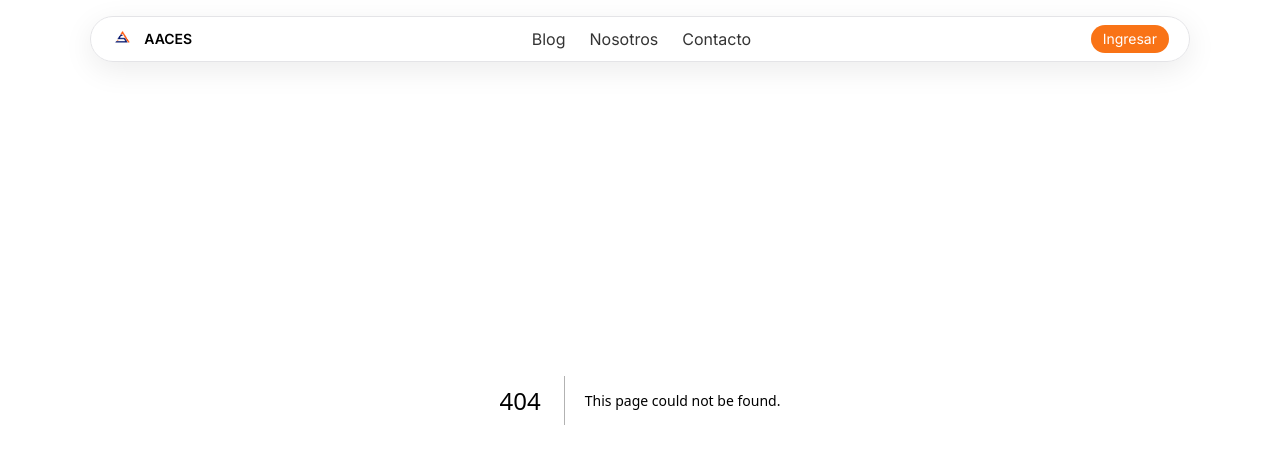
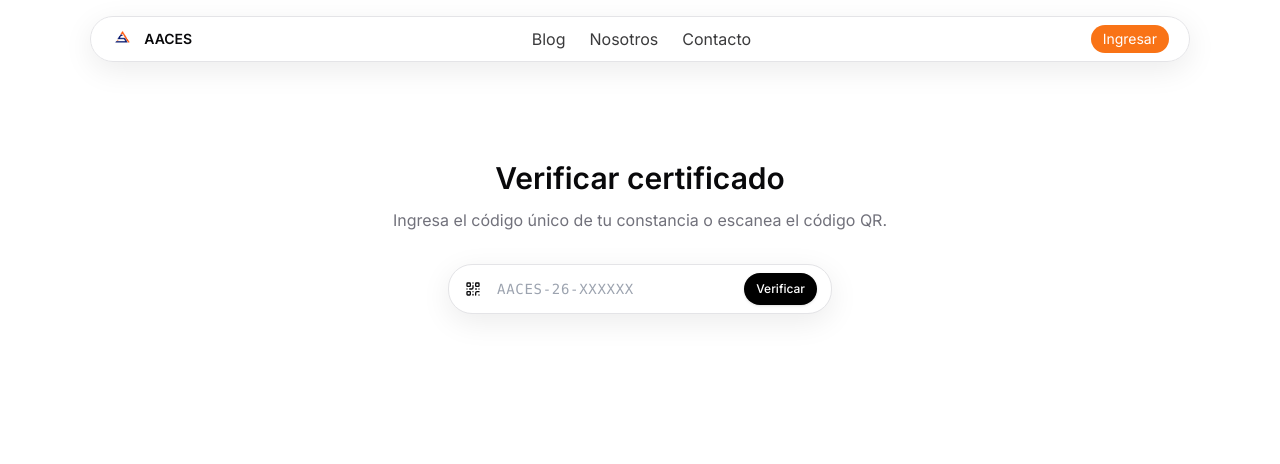
Before and after one commit to steveluis26/AACES2, a Next.js app in the folder frontend/: page /verificar in a window 1280 px wide. Before the commit this address had no page. Shown: the top 464 px of the page. Built offline with nearby package versions, Linux system fonts and the light colour scheme.

Commit message:
feat: add /verificar page with validation form and result display

```diff
--- /dev/null
+++ b/frontend/app/verificar/page.tsx
@@ -0,0 +1,166 @@
+"use client"
+import { useState, useCallback } from "react"
+import { QrCode, SendHorizonal, Shield, CheckCircle, Loader2 } from "lucide-react"
+import { Button } from "@/components/ui/button"
+import { toast } from "sonner"
+import Image from "next/image"
+
+export const dynamic = "force-dynamic"
+
+interface ValidationResult {
+  valido: boolean
+  mensaje: string
+  datos_certificado?: {
+    nombre_participante: string
+    nombre_curso: string
+    codigo_curso: string
+    fecha_inicio: string
+    fecha_fin: string
+    duracion_horas: number
+    calificacion?: number
+    fecha_emision?: string
+    fecha_expiracion?: string
+    id_certificado?: string
+    constancias?: string[]
+    capacitador?: string
+    estado?: string
+  }
+  intentos_restantes?: number
+}
+
+export default function VerificarPage() {
+  const [code, setCode] = useState("")
+  const [loading, setLoading] = useState(false)
+  const [result, setResult] = useState<ValidationResult | null>(null)
+  const [attempts, setAttempts] = useState(5)
+
+  const verify = useCallback(async (e: React.FormEvent) => {
+    e.preventDefault()
+    if (!code.trim()) { toast.error("Ingresa un código de validación"); return }
+    setLoading(true)
+    try {
+      const raw = code.trim().toUpperCase()
+      const c = raw.startsWith("CERT-") ? raw.slice(5) : raw
+      const res = await fetch("/api/v1/validaciones/validar-certificado", {
+        method: "POST",
+        headers: { "Content-Type": "application/json" },
+        body: JSON.stringify({ codigo_validacion: c, ip_address: "127.0.0.1", user_agent: navigator.userAgent })
+      })
+      const data = await res.json()
+      const norm = data?.certificado ? { ...data, datos_certificado: data.datos_certificado ?? data.certificado } : data
+      setResult(norm)
+      if (norm.intentos_restantes !== undefined) setAttempts(norm.intentos_restantes)
+      if (norm.valido) toast.success("Certificado verificado exitosamente")
+      else toast.error(norm.mensaje)
+    } catch {
+      toast.error("Error al verificar el certificado")
+    } finally {
+      setLoading(false)
+    }
+  }, [code])
+
+  return (
+    <div className="min-h-screen bg-background pt-24">
+      <div className="mx-auto max-w-2xl px-6 py-16 text-center">
+        <h1 className="text-3xl font-semibold">Verificar certificado</h1>
+        <p className="mt-3 text-muted-foreground">
+          Ingresa el código único de tu constancia o escanea el código QR.
+        </p>
+
+        <form onSubmit={verify} className="mx-auto mt-8 max-w-sm">
+          <div className="bg-background relative grid grid-cols-[1fr_auto] items-center rounded-[1.5rem] border pr-2 shadow-[0_8px_30px_rgba(0,0,0,0.08)] focus-within:ring-2 focus-within:ring-muted">
+            <QrCode className="pointer-events-none absolute inset-y-0 left-4 my-auto h-4 w-4" />
+            <input
+              placeholder="AACES-26-XXXXXX"
+              className="h-12 w-full bg-transparent pl-12 focus:outline-none font-mono tracking-wider text-sm"
+              type="text"
+              value={code}
+              onChange={(e) => setCode(e.target.value.toUpperCase())}
+              maxLength={20}
+              disabled={loading || attempts <= 0}
+            />
+            <div className="md:pr-1.5">
+              <Button type="submit" size="sm" className="rounded-[1.5rem] bg-black text-white dark:bg-white dark:text-black" disabled={loading || attempts <= 0}>
+                <span className="hidden md:block">Verificar</span>
+                <SendHorizonal className="relative mx-auto h-5 w-5 md:hidden" strokeWidth={2} />
+              </Button>
+            </div>
+          </div>
+        </form>
+
+        {attempts <= 3 && attempts > 0 && (
+          <p className="text-sm text-muted-foreground mt-2">Intentos restantes: {attempts}</p>
+        )}
+        {attempts <= 0 && (
+          <p className="text-sm text-destructive mt-2">Has excedido el número de intentos.</p>
+        )}
+
+        {/* Result */}
+        {result && (
+          <div className={`mt-10 rounded-2xl border p-6 text-left ${
+            result.valido ? "border-green-200 bg-green-50 dark:border-green-800 dark:bg-green-950/20" : "border-red-200 bg-red-50 dark:border-red-800 dark:bg-red-950/20"
+          }`}>
+            <div className="flex items-center gap-3 mb-6">
+              {result.valido ? (
+                <CheckCircle className="h-6 w-6 text-green-600" />
+              ) : (
+                <Shield className="h-6 w-6 text-red-600" />
+              )}
+              <p className={`text-lg font-semibold ${result.valido ? "text-green-800" : "text-red-800"}`}>
+                {result.mensaje}
+              </p>
+            </div>
+            {result.datos_certificado && (
+              <div className="grid gap-4 sm:grid-cols-2">
+                <div>
+                  <p className="text-xs text-muted-foreground">Participante</p>
+                  <p className="font-medium">{result.datos_certificado.nombre_participante}</p>
+                </div>
+                <div>
+                  <p className="text-xs text-muted-foreground">Curso</p>
+                  <p className="font-medium">{result.datos_certificado.nombre_curso}</p>
+                </div>
+                <div>
+                  <p className="text-xs text-muted-foreground">Emitido por</p>
+                  <p className="font-medium">{result.datos_certificado.capacitador || "-"}</p>
+                </div>
+                <div>
+                  <p className="text-xs text-muted-foreground">Emisión</p>
+                  <p className="font-medium">
+                    {result.datos_certificado.fecha_emision
+                      ? new Date(result.datos_certificado.fecha_emision).toLocaleDateString("es-ES")
+                      : "-"}
+                  </p>
+                </div>
+                <div>
+                  <p className="text-xs text-muted-foreground">Vigencia</p>
+                  <p className="font-medium">
+                    {result.datos_certificado.fecha_expiracion
+                      ? new Date(result.datos_certificado.fecha_expiracion).toLocaleDateString("es-ES")
+                      : "No expira"}
+                  </p>
+                </div>
+                <div>
+                  <p className="text-xs text-muted-foreground">Estado</p>
+                  <p className={`font-semibold ${
+                    result.datos_certificado.estado === "Vencido" ||
+                    (result.datos_certificado.fecha_expiracion && new Date(result.datos_certificado.fecha_expiracion) < new Date())
+                      ? "text-red-600" : "text-green-600"
+                  }`}>
+                    {result.datos_certificado.estado ||
+                      (result.datos_certificado.fecha_expiracion && new Date(result.datos_certificado.fecha_expiracion) < new Date()
+                        ? "Vencido" : "Vigente")}
+                  </p>
+                </div>
+                <div className="sm:col-span-2">
+                  <p className="text-xs text-muted-foreground">ID</p>
+                  <p className="font-mono text-sm">{result.datos_certificado.id_certificado || "-"}</p>
+                </div>
+              </div>
+            )}
+          </div>
+        )}
+      </div>
+    </div>
+  )
+}
```
